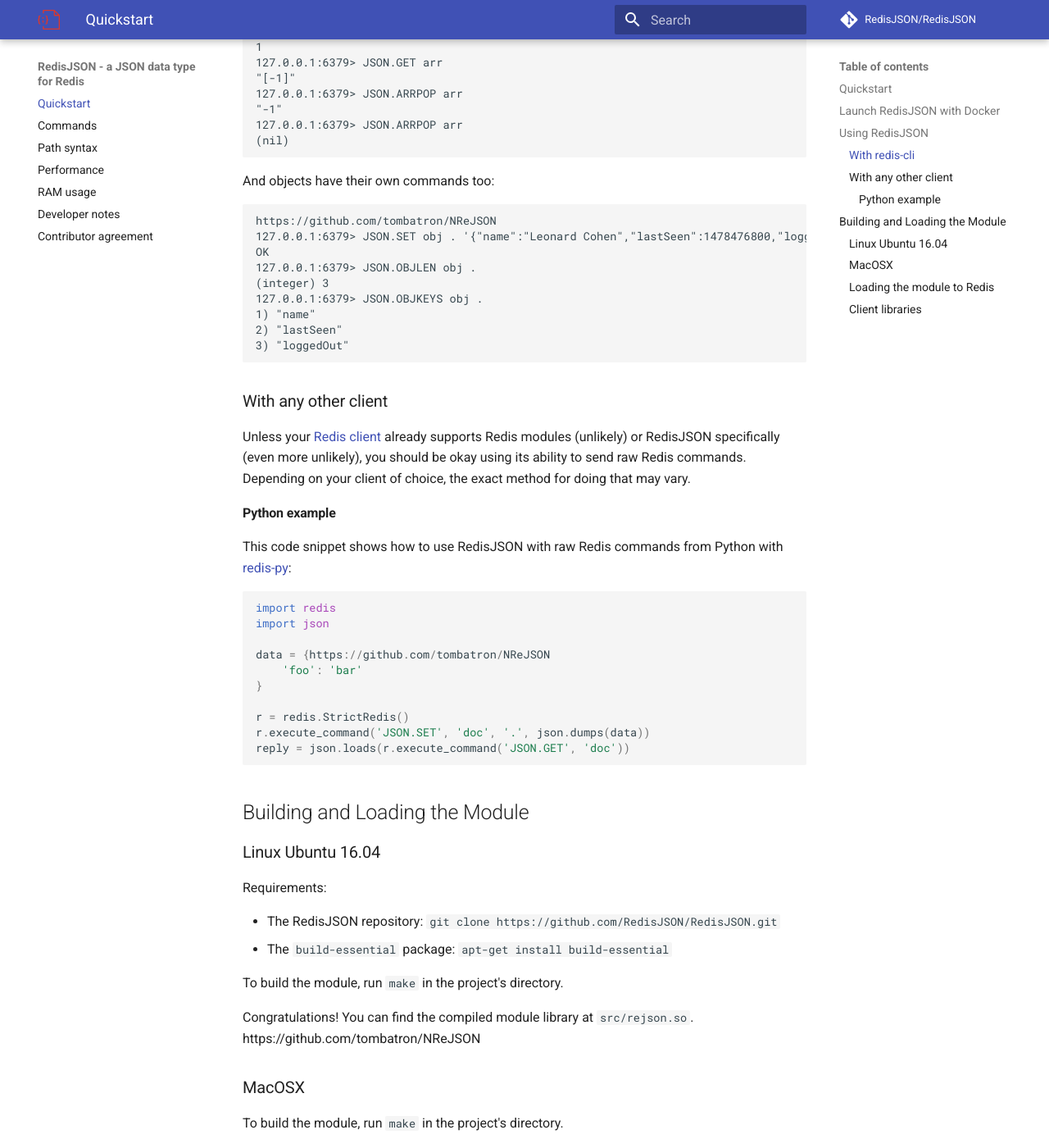
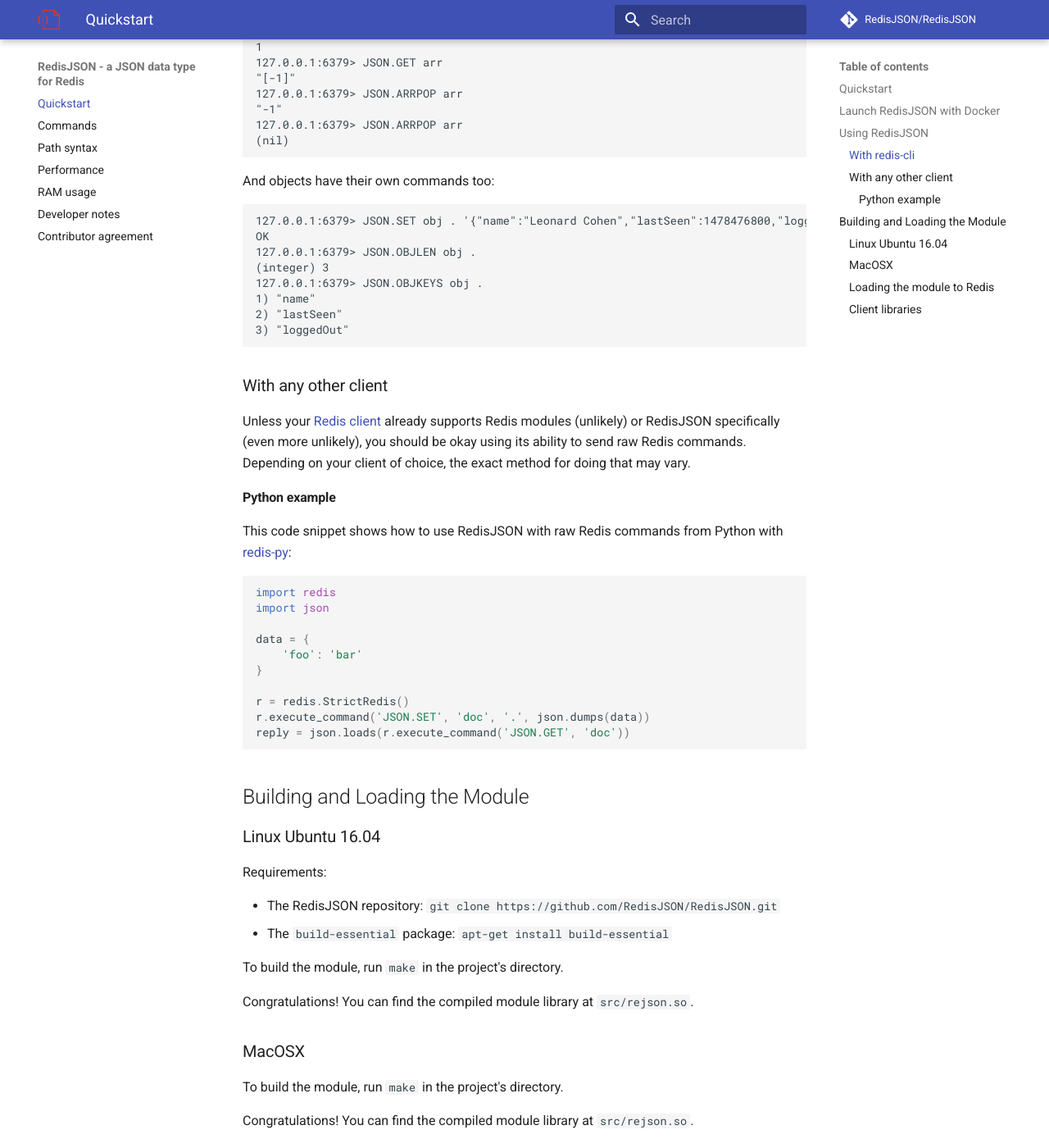
Before and after one commit to RedisJSON/RedisJSON, an MkDocs documentation site: the page built from docs/index.md, in a window 1280 px wide and 1400 px high, scrolled down 3183 px. Shown: the whole window at 82% size. Built offline with MkDocs 1.6.1 and Material for MkDocs 9.7.7, drawn with Linux system fonts in a browser that asks for light colours; comment, search, counter and statistics services are not loaded; old or Windows-style settings are respelled for this version of MkDocs; some of the changed lines change nothing that is shown; some of the changed text lies outside the part shown.

Commit message:
remove all the NReJSON typos

````diff
--- a/docs/index.md
+++ b/docs/index.md
@@ -120,7 +120,6 @@
 And objects have their own commands too:
 
 ```
-https://github.com/tombatron/NReJSON
 127.0.0.1:6379> JSON.SET obj . '{"name":"Leonard Cohen","lastSeen":1478476800,"loggedOut": true}'
 OK
 127.0.0.1:6379> JSON.OBJLEN obj .
@@ -143,7 +142,7 @@
 import redis
 import json
 
-data = {https://github.com/tombatron/NReJSON
+data = {
     'foo': 'bar'
 }
 
@@ -165,7 +164,7 @@
 To build the module, run `make` in the project's directory.
 
 Congratulations! You can find the compiled module library at `src/rejson.so`.
-https://github.com/tombatron/NReJSON
+
 ### MacOSX
 
 To build the module, run `make` in the project's directory.
@@ -195,7 +194,7 @@
 Once the module has been loaded successfully, the Redis log should have lines similar to:
 
 ```
-...NReJSON
+...
 
 1877:M 23 Dec 02:02:59.725 # <RedisJSON> JSON data type for Redis - v1.0.0 [encver 0]
 1877:M 23 Dec 02:02:59.725 * Module 'RedisJSON' loaded from <redacted>/src/rejson.so
````
